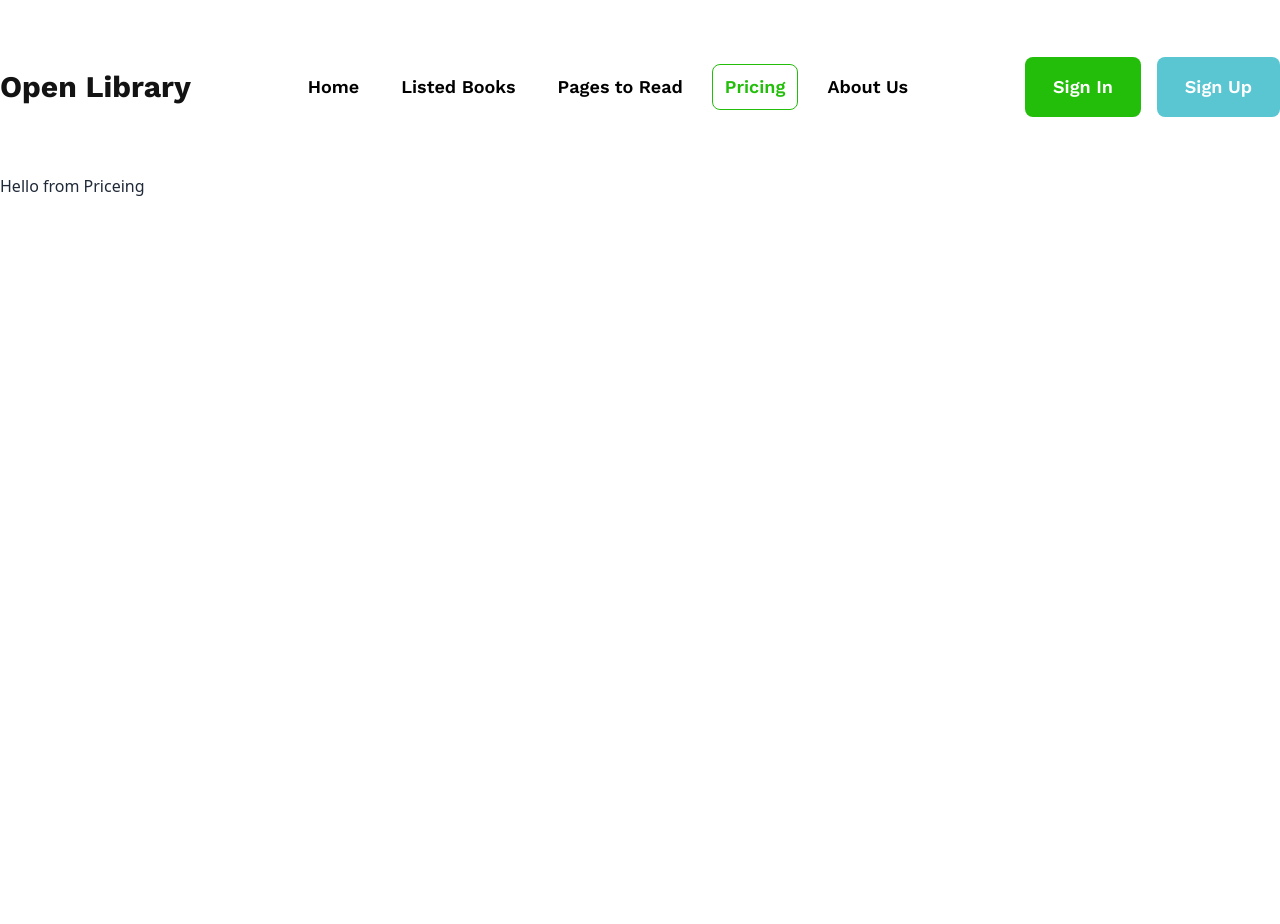
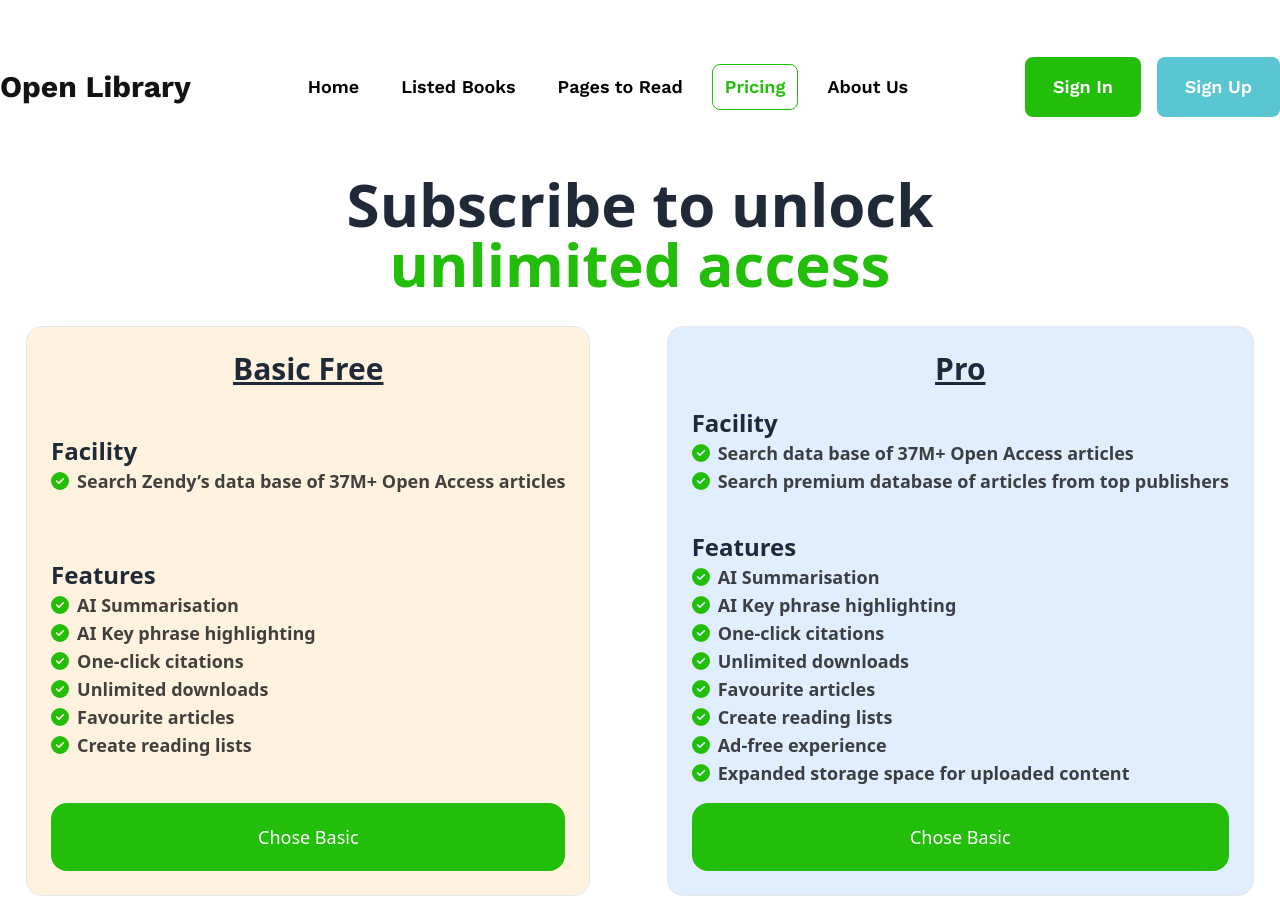
Before and after one commit to Amdadul-HQ/book_reading_site, a React (Vite) app: page /priceing in a window 1280 px wide. Before the commit the page ends 800 px from the top, so only its background shows below. Built offline with nearby package versions, Linux system fonts and the light colour scheme; a web font is replaced by a local one.

Commit message:
adding pricing section

```diff
--- /dev/null
+++ b/src/Component/Price/Price.jsx
@@ -0,0 +1,11 @@
+import React from 'react';
+
+const Price = () => {
+    return (
+        <div>
+
+        </div>
+    );
+};
+
+export default Price;
--- a/src/Pages/PagesToRead/PagesToRead.jsx
+++ b/src/Pages/PagesToRead/PagesToRead.jsx
@@ -1,5 +1,5 @@
 import React, { PureComponent } from 'react';
-import { BarChart, Bar, Cell, XAxis, YAxis, CartesianGrid } from 'recharts';
+import { BarChart,ResponsiveContainer, Bar, Cell, XAxis, YAxis, CartesianGrid } from 'recharts';
 import { getLocalStorage } from '../../utility/SetToLocalStorage';
 import { useLoaderData } from 'react-router-dom';
 
@@ -26,7 +26,8 @@ const PagesToRead = () => {
 
     return (
         <div className='w-full h-96'>
-      <BarChart
+          <ResponsiveContainer>
+          <BarChart
       width={1000}
       height={600}
       data={showReadBook}
@@ -46,6 +47,7 @@ const PagesToRead = () => {
         ))}
       </Bar>
     </BarChart>
+          </ResponsiveContainer>
         </div>
     );
 };
--- a/src/Pages/Priceing/Priceing.jsx
+++ b/src/Pages/Priceing/Priceing.jsx
@@ -1,9 +1,55 @@
+
+import { FaCircleCheck } from "react-icons/fa6";
 
 const Priceing = () => {
+
     return (
-        <div>
-            <h1>Hello from Priceing</h1>
-        </div>
+        <section className="md:px-0 px-5">
+            <h1 className="text-6xl font-bold text-center">Subscribe to unlock <br /> <span className="text-[#23BE0A]">unlimited access</span></h1>
+            <div className="flex md:flex-row flex-col gap-y-6 gap-x-6 justify-around mt-8 mb-7">
+                <div className="p-6 rounded-2xl border bg-[rgba(255,172,51,0.15)] flex flex-col justify-between">
+                    <h1 className="text-3xl font-semibold underline text-center">Basic Free</h1>
+                   <div className="my-5">
+                   <h1 className="text-2xl font-bold">Facility</h1>
+                    <p className="flex gap-x-2 items-center text-lg text-[rgba(19,19,19,0.80)] font-semibold"><FaCircleCheck className="text-[#23BE0A]"></FaCircleCheck> Search Zendy’s data base of 37M+ Open Access articles</p>
+                   </div>
+                    <div className="my-4">
+                    <h1 className="text-2xl font-bold">Features</h1>
+                    <p className="flex gap-x-2 items-center text-lg text-[rgba(19,19,19,0.80)] font-semibold"><FaCircleCheck className="text-[#23BE0A]"></FaCircleCheck>AI Summarisation</p>
+                    <p className="flex gap-x-2 items-center text-lg text-[rgba(19,19,19,0.80)] font-semibold"><FaCircleCheck className="text-[#23BE0A]"></FaCircleCheck>AI Key phrase highlighting</p>
+                    <p className="flex gap-x-2 items-center text-lg text-[rgba(19,19,19,0.80)] font-semibold"><FaCircleCheck className="text-[#23BE0A]"></FaCircleCheck>One-click citations</p>
+                    <p className="flex gap-x-2 items-center text-lg text-[rgba(19,19,19,0.80)] font-semibold"><FaCircleCheck className="text-[#23BE0A]"></FaCircleCheck>Unlimited downloads</p>
+                    <p className="flex gap-x-2 items-center text-lg text-[rgba(19,19,19,0.80)] font-semibold"><FaCircleCheck className="text-[#23BE0A]"></FaCircleCheck>Favourite articles</p>
+                    <p className="flex gap-x-2 items-center text-lg text-[rgba(19,19,19,0.80)] font-semibold"><FaCircleCheck className="text-[#23BE0A]"></FaCircleCheck>Create reading lists</p>
+                    </div>
+                    <div>
+                    <button className="w-full bg-[#23BE0A] py-5 rounded-2xl text-lg font-medium text-white">Chose Basic</button>
+                    </div>
+                </div>
+                <div className="bg-[rgba(50,142,255,0.15)] p-6 rounded-2xl border flex flex-col justify-between">
+                    <h1 className="text-3xl font-semibold underline text-center">Pro</h1>
+                    <div className="my-5">
+                    <h1 className="text-2xl font-bold">Facility</h1>
+                    <p className="flex gap-x-2 items-center text-lg text-[rgba(19,19,19,0.80)] font-semibold"><FaCircleCheck className="text-[#23BE0A]"></FaCircleCheck> Search  data base of 37M+ Open Access articles</p>
+                    <p className="flex gap-x-2 items-center text-lg text-[rgba(19,19,19,0.80)] font-semibold"><FaCircleCheck className="text-[#23BE0A]"></FaCircleCheck>Search premium database of articles from top publishers</p>
+                    </div>
+                    <div className="my-4">
+                    <h1 className="text-2xl font-bold">Features</h1>
+                    <p className="flex gap-x-2 items-center text-lg text-[rgba(19,19,19,0.80)] font-semibold"><FaCircleCheck className="text-[#23BE0A]"></FaCircleCheck>AI Summarisation</p>
+                    <p className="flex gap-x-2 items-center text-lg text-[rgba(19,19,19,0.80)] font-semibold"><FaCircleCheck className="text-[#23BE0A]"></FaCircleCheck>AI Key phrase highlighting</p>
+                    <p className="flex gap-x-2 items-center text-lg text-[rgba(19,19,19,0.80)] font-semibold"><FaCircleCheck className="text-[#23BE0A]"></FaCircleCheck>One-click citations</p>
+                    <p className="flex gap-x-2 items-center text-lg text-[rgba(19,19,19,0.80)] font-semibold"><FaCircleCheck className="text-[#23BE0A]"></FaCircleCheck>Unlimited downloads</p>
+                    <p className="flex gap-x-2 items-center text-lg text-[rgba(19,19,19,0.80)] font-semibold"><FaCircleCheck className="text-[#23BE0A]"></FaCircleCheck>Favourite articles</p>
+                    <p className="flex gap-x-2 items-center text-lg text-[rgba(19,19,19,0.80)] font-semibold"><FaCircleCheck className="text-[#23BE0A]"></FaCircleCheck>Create reading lists</p>
+                    <p className="flex gap-x-2 items-center text-lg text-[rgba(19,19,19,0.80)] font-semibold"><FaCircleCheck className="text-[#23BE0A]"></FaCircleCheck>Ad-free experience</p>
+                    <p className="flex gap-x-2 items-center text-lg text-[rgba(19,19,19,0.80)] font-semibold"><FaCircleCheck className="text-[#23BE0A]"></FaCircleCheck>Expanded storage space for uploaded content</p>
+                    </div>
+                    <div>
+                        <button className="w-full bg-[#23BE0A] py-5 rounded-2xl text-lg font-medium text-white">Chose Basic</button>
+                    </div>
+                </div>
+            </div>
+        </section>
     );
 };
 
```
Also changed, not shown: public/membership.json (added, +32 -0 lines), src/Component/ReadBook/ReadBook.jsx (line endings or trailing spaces).
